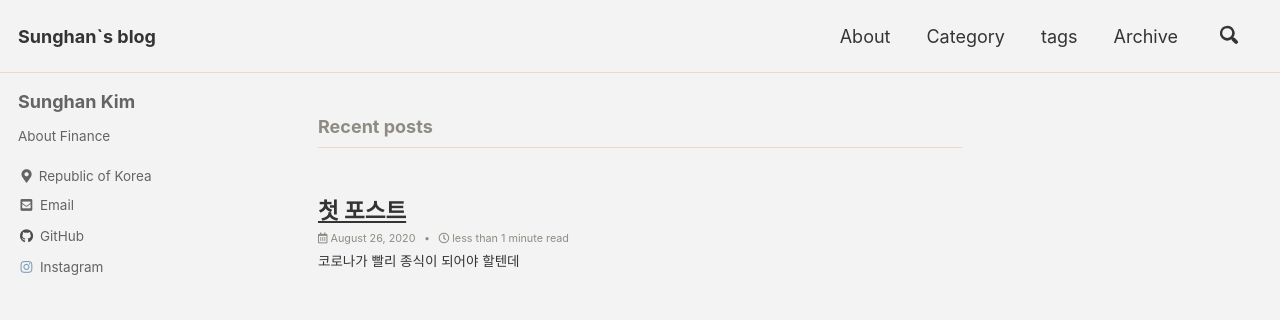
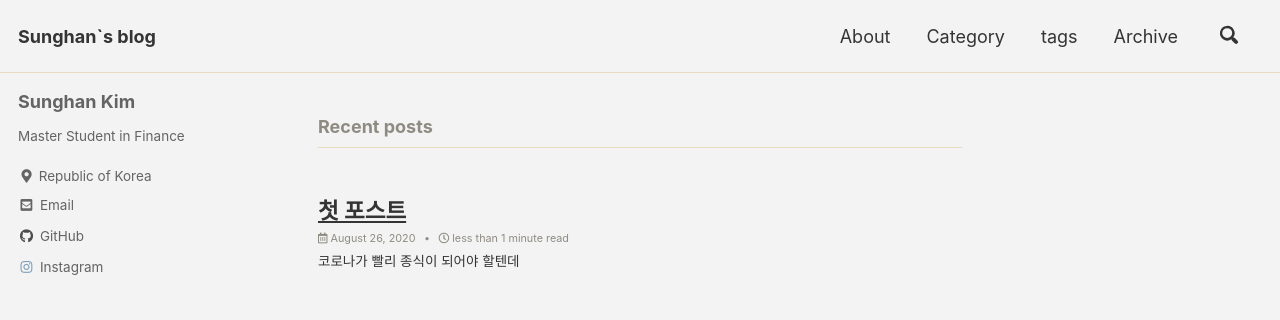
Before and after one commit to suka35/suka35.github.io, a Jekyll site: the page built from index.html, in a window 1280 px wide. Shown: the top 320 px of the page. Built offline with Jekyll 4.4.1, drawn with Linux system fonts in a browser that asks for light colours; cached includes are drawn as plain includes; the list of posts is cut into pages by our own code.

Commit message:
Update _config.yml

```diff
--- a/_config.yml
+++ b/_config.yml
@@ -94,7 +94,7 @@ analytics:
 author:
   name: "Sunghan Kim"
   avatar: # path of avatar image, e.g. "/assets/images/bio-photo.jpg"
-  bio: "About Finance"
+  bio: "Master Student in Finance"
   location: "Republic of Korea"
   email:
   links:
```
